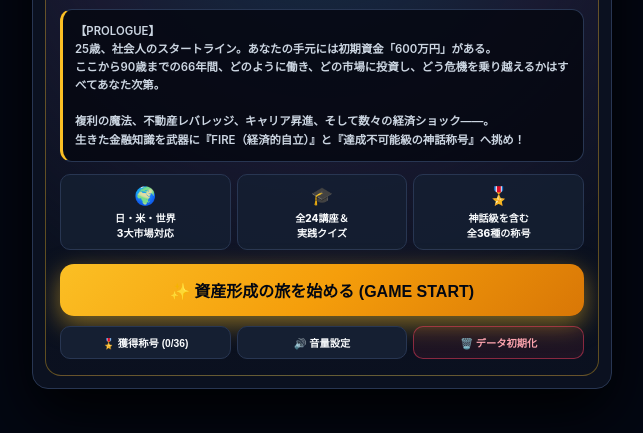
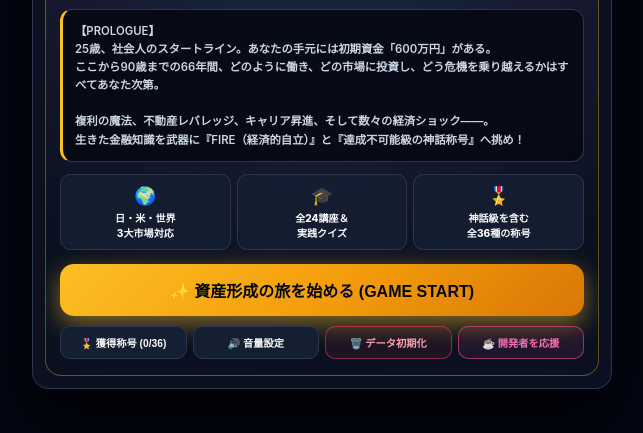
Before and after one commit to Kinotz/lets-fire, a plain HTML site: page index.html in a window 1280 px wide. Shown: the part 277-710 px from the top of the page, without its empty margins (318-961 px from the left). Drawn offline with Linux system fonts and the light colour scheme.

Commit message:
Update index.html

```diff
--- a/index.html
+++ b/index.html
@@ -569,13 +569,13 @@
     // 💰 【後からワンタッチで広告・収益化を追加できる設定エリア】
     // ============================================================================
     const MONETIZATION_CONFIG = {
-        enableAffiliateAndDonate: false,
+        enableAffiliateAndDonate: true,
         enableSponsorBonus: false,
         enableBannerAdSlot: false,
         gameUrl: "",
         affiliateBrokerUrl: "https://example.com/affiliate-broker",
         affiliateBookUrl: "https://example.com/affiliate-books",
-        donationUrl: "https://example.com/donate-support",
+        donationUrl: "https://ofuse.me/f58b4167",
         sponsorRewardUrl: "https://example.com/sponsor-pr"
     };
 
```
